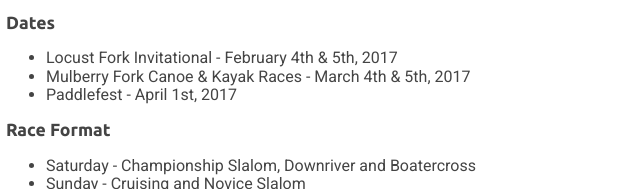
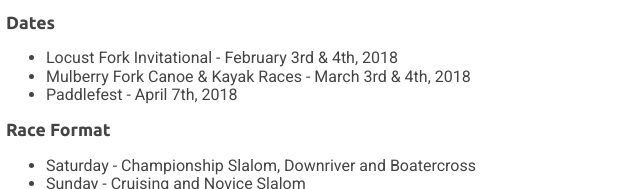
Before and after one commit to TodMcChesney/acra-website, a website: page src/races.html in a window 1280 px wide. Shown: the part 596-785 px from the top of the page, 184-824 px from the left. Drawn offline with Linux system fonts and the light colour scheme.

Commit message:
Update races date info

```diff
--- a/src/races.html
+++ b/src/races.html
@@ -44,9 +44,9 @@
                 <p>The Locust Fork Whitewater Classic race will be replaced by Paddlefest. Paddlefest is a celebration weekend in honor of the river and the people that love it. There will be no race during the Paddlefest, but there will be clinics, demos, music and camping. It will be held at King’s Bend, the same place as the Locust Fork Invitational.</p>
                 <h2>Dates</h2>
                 <ul>
-                    <li>Locust Fork Invitational - February 4th &amp; 5th, 2017</li>
-                    <li>Mulberry Fork Canoe &amp; Kayak Races - March 4th &amp; 5th, 2017</li>
-                    <li>Paddlefest - April 1st, 2017</li>
+                    <li>Locust Fork Invitational - February 3rd &amp; 4th, 2018</li>
+                    <li>Mulberry Fork Canoe &amp; Kayak Races - March 3rd &amp; 4th, 2018</li>
+                    <li>Paddlefest - April 7th, 2018</li>
                 </ul>
                 <h2>Race Format</h2>
                 <ul>
```
